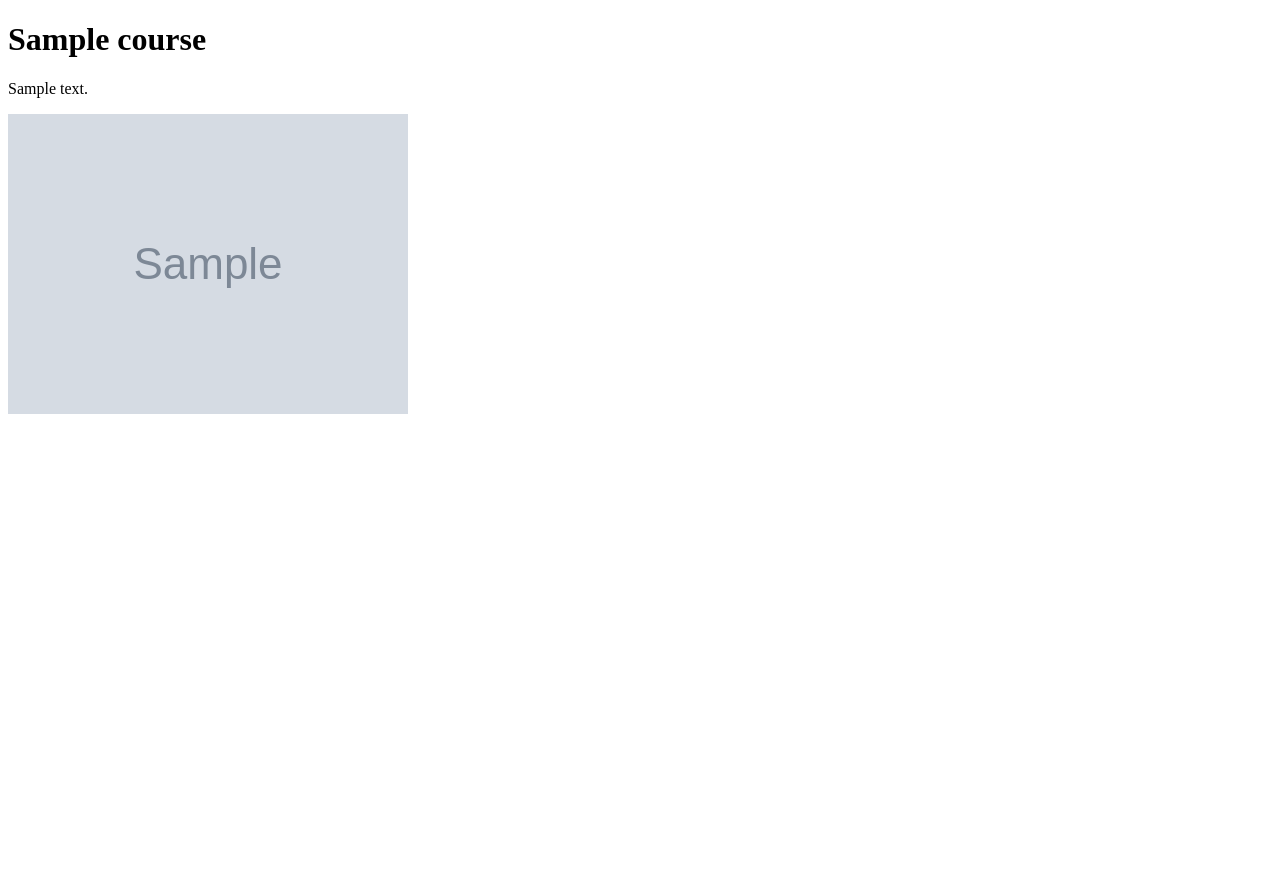
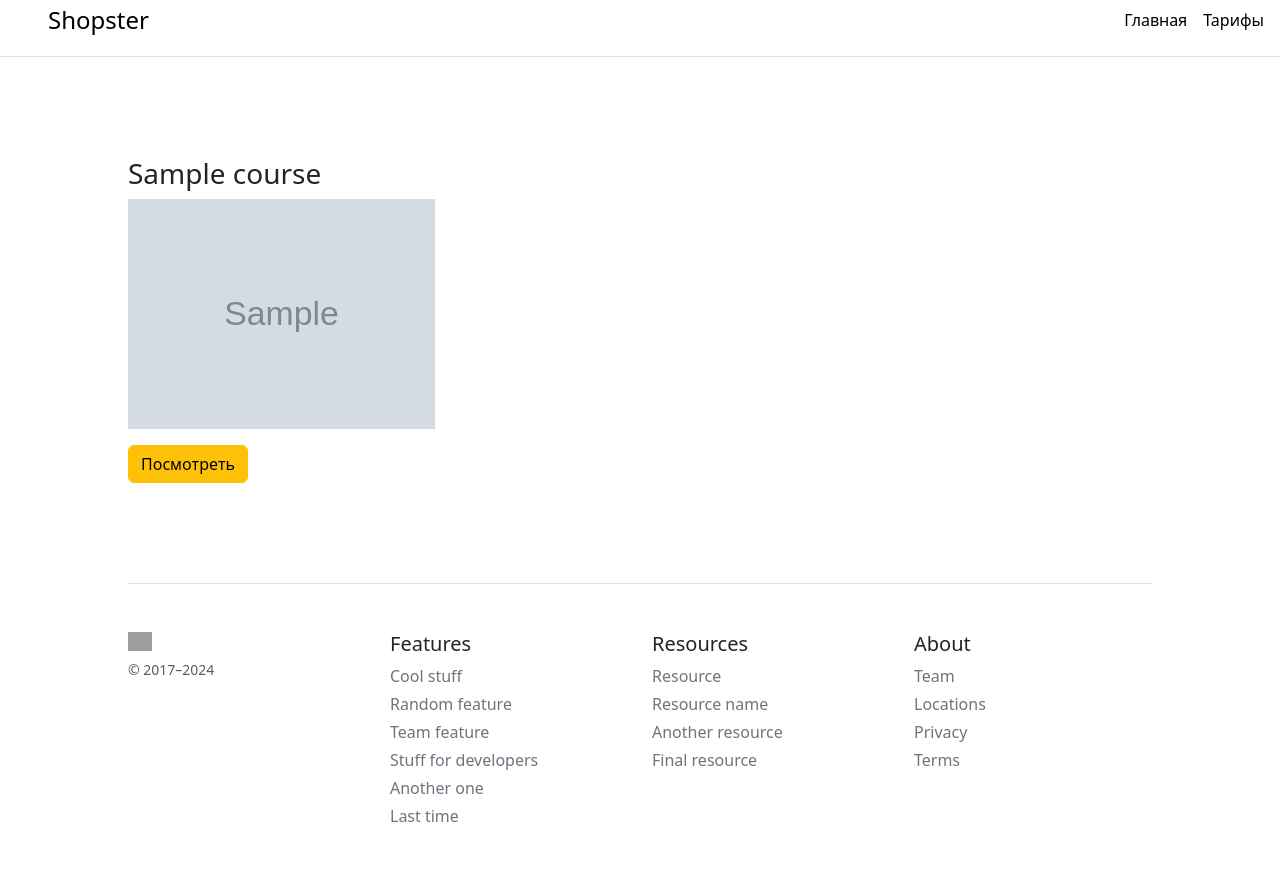
Before and after one commit to RuslanTikhonov/MyShop, a Django app: page / in a window 1280 px wide. Before the commit the page ends 414 px from the top, so only its background shows below. Run offline with Django 5.2, Linux system fonts and the light colour scheme; tables that the repository leaves empty hold one stand-in row (values such as "Sample post"); grey boxes marked "Sample" are stand-in pictures; grey boxes are pictures that could not be loaded.

Commit message:
вывод курсов и редактирование внешнего вида сайта

```diff
--- a/videostore/courses/models.py
+++ b/videostore/courses/models.py
@@ -1,4 +1,5 @@
 from django.db import models
+from django.urls import reverse
 
 class Course(models.Model):
     slug = models.SlugField()#создание своего url
@@ -8,3 +9,6 @@ class Course(models.Model):
 
     def __str__(self):
         return self.title
+
+    def get_absolute_url(self):
+        return reverse('course-detail', kwargs={'slug': self.slug})
--- /dev/null
+++ b/videostore/courses/static/courses/main.css
@@ -0,0 +1,35 @@
+body {
+    background: #fafafa;
+}
+
+.courses, .main-block{
+    display: flex;
+    justify-content: space-between;
+    flex-wrap: wrap;
+    align-items: center;
+    width: 80%;
+    margin: 100px 10%;
+}
+
+.courses .course {
+    width: 30%;
+}
+
+.courses .course img {width: 100%}
+
+.main-block {
+    justify-content: flex-start;
+    align-items: flex-start;
+}
+
+.one-course {margin-right: 100px;}
+
+footer {
+    width: 80%;
+    margin-left: 10%;
+}
+
+footer {
+    width: 80%;
+    margin-left: 10%;
+}
--- a/videostore/courses/templates/courses/home.html
+++ b/videostore/courses/templates/courses/home.html
@@ -1,15 +1,16 @@
 {% extends 'courses/main-layout.html' %}
 {% block main_section %}
+<div class="courses">
     {% for course in courses %}
-        <div>
-            <h1> {{ course.title }}</h1>
-            <p> {{ course.description }}</p>
-
+        <div class="course">
+            <h3> {{ course.title }}</h3>
             {% if course.img %}
             <img src="{{ course.img.url }}" alt="{{ course.title }}">
             {% else %}
             <img src="/pictures/default.jpg" alt="{{ course.title }}">
             {% endif %}
+            <a href="{{ course.get_absolute_url }}" class="btn btn-warning mt-3">Посмотреть</a>
         </div>
     {% endfor %}
+</div>
 {% endblock %}
--- a/videostore/courses/templates/courses/main-layout.html
+++ b/videostore/courses/templates/courses/main-layout.html
@@ -7,9 +7,58 @@
         content="width=device-width, user-scalable=no, initial-scale=1.0, maximum-scale=1.0, minimum-scale=1.0">
   <meta http-equiv="X-UA-Compatible" content="ie=edge">
   <title>{{ title }}</title>
+  <link rel="stylesheet" href="{% static 'courses/main.css' %}">
+  <link rel="stylesheet" href="https://cdn.jsdelivr.net/npm/bootstrap@5.3.3/dist/css/bootstrap.min.css">
 </head>
 <body>
+<div class="d-flex flex-column flex-md-row align-items-center pb-3 mb-4 border-bottom">
+      <a href="/" class="d-flex align-items-center link-body-emphasis text-decoration-none">
+        <svg xmlns="http://www.w3.org/2000/svg" width="40" height="32" class="me-2" viewBox="0 0 118 94" role="img"></svg>
+        <span class="fs-4">Shopster</span>
+      </a>
+      <nav class="d-inline-flex mt-2 mt-md-0 ms-md-auto">
+        <a class="me-3 py-2 link-body-emphasis text-decoration-none" href="{% url 'home' %}">Главная</a>
+        <a class="me-3 py-2 link-body-emphasis text-decoration-none" href="#">Тарифы</a>
+      </nav>
+    </div>
   {% block main_section %}
   {% endblock %}
+<footer class="pt-4 my-md-5 pt-md-5 border-top">
+    <div class="row">
+      <div class="col-12 col-md">
+        <img class="mb-2" src="/docs/5.3/assets/brand/bootstrap-logo.svg" alt="" width="24" height="19">
+        <small class="d-block mb-3 text-body-secondary">© 2017–2024</small>
+      </div>
+      <div class="col-6 col-md">
+        <h5>Features</h5>
+        <ul class="list-unstyled text-small">
+          <li class="mb-1"><a class="link-secondary text-decoration-none" href="#">Cool stuff</a></li>
+          <li class="mb-1"><a class="link-secondary text-decoration-none" href="#">Random feature</a></li>
+          <li class="mb-1"><a class="link-secondary text-decoration-none" href="#">Team feature</a></li>
+          <li class="mb-1"><a class="link-secondary text-decoration-none" href="#">Stuff for developers</a></li>
+          <li class="mb-1"><a class="link-secondary text-decoration-none" href="#">Another one</a></li>
+          <li class="mb-1"><a class="link-secondary text-decoration-none" href="#">Last time</a></li>
+        </ul>
+      </div>
+      <div class="col-6 col-md">
+        <h5>Resources</h5>
+        <ul class="list-unstyled text-small">
+          <li class="mb-1"><a class="link-secondary text-decoration-none" href="#">Resource</a></li>
+          <li class="mb-1"><a class="link-secondary text-decoration-none" href="#">Resource name</a></li>
+          <li class="mb-1"><a class="link-secondary text-decoration-none" href="#">Another resource</a></li>
+          <li class="mb-1"><a class="link-secondary text-decoration-none" href="#">Final resource</a></li>
+        </ul>
+      </div>
+      <div class="col-6 col-md">
+        <h5>About</h5>
+        <ul class="list-unstyled text-small">
+          <li class="mb-1"><a class="link-secondary text-decoration-none" href="#">Team</a></li>
+          <li class="mb-1"><a class="link-secondary text-decoration-none" href="#">Locations</a></li>
+          <li class="mb-1"><a class="link-secondary text-decoration-none" href="#">Privacy</a></li>
+          <li class="mb-1"><a class="link-secondary text-decoration-none" href="#">Terms</a></li>
+        </ul>
+      </div>
+    </div>
+  </footer>
 </body>
 </html>
--- a/videostore/courses/urls.py
+++ b/videostore/courses/urls.py
@@ -18,5 +18,6 @@ Including another URLconf
 from django.urls import path
 from . import views
 urlpatterns = [
-    path('', views.HomePage.as_view(), name='home')
+    path('', views.HomePage.as_view(), name='home'),
+    path('course/<slug>', views.CourseDetailPage.as_view(), name='course-detail'),
 ]
--- a/videostore/courses/views.py
+++ b/videostore/courses/views.py
@@ -1,6 +1,6 @@
 from django.shortcuts import render
 from .models import Course
-from django.views.generic import ListView
+from django.views.generic import ListView,  DetailView
 
 
 
@@ -14,3 +14,7 @@ class HomePage(ListView):
         ctx = super(HomePage, self).get_context_data(**kwargs)
         ctx['title']='Главная страница сайта'
         return ctx
+
+class CourseDetailPage(DetailView):
+    model = Course
+    template_name = 'courses/course-detail.html'
```
Also changed, not shown: videostore/courses/templates/courses/course-detail.html (added, +18 -0 lines), videostore/pictures/course_images/android.jpg (added), videostore/pictures/course_images/corona.jpg (added), videostore/pictures/course_images/default_UKYTMRB.png (added), videostore/pictures/course_images/react.jpg (added).
